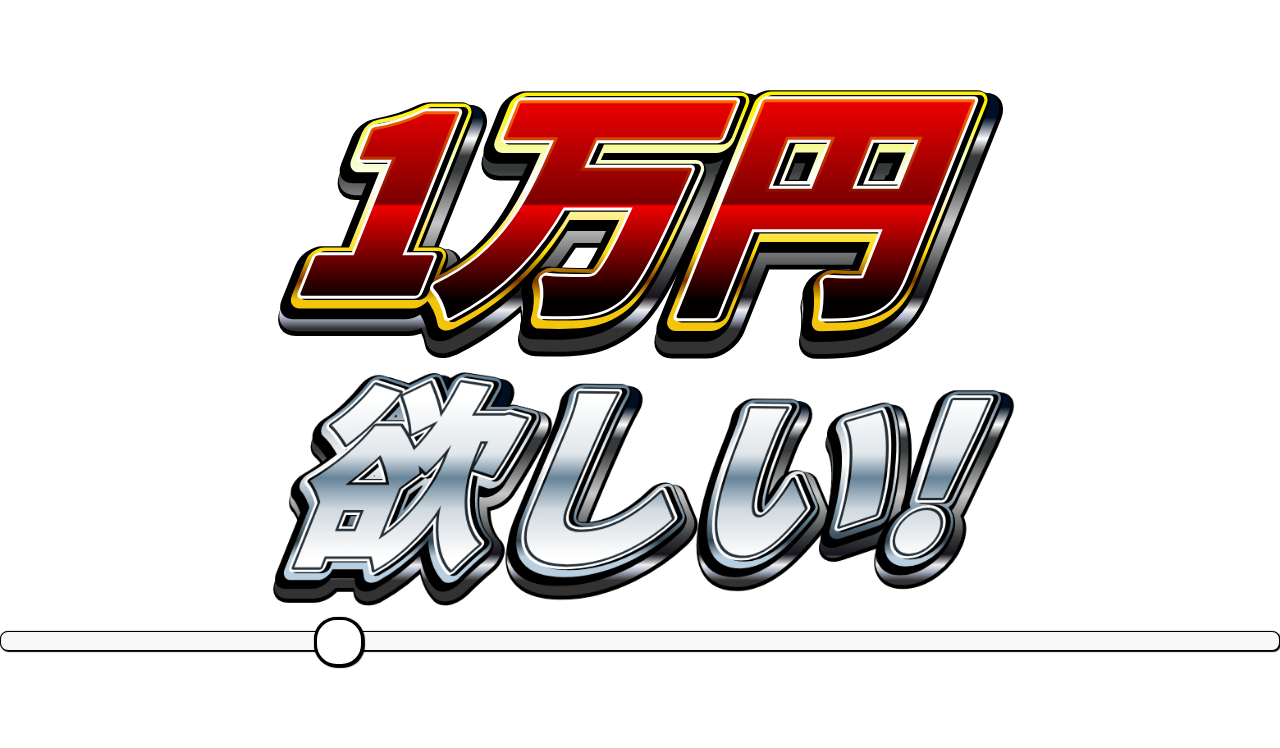
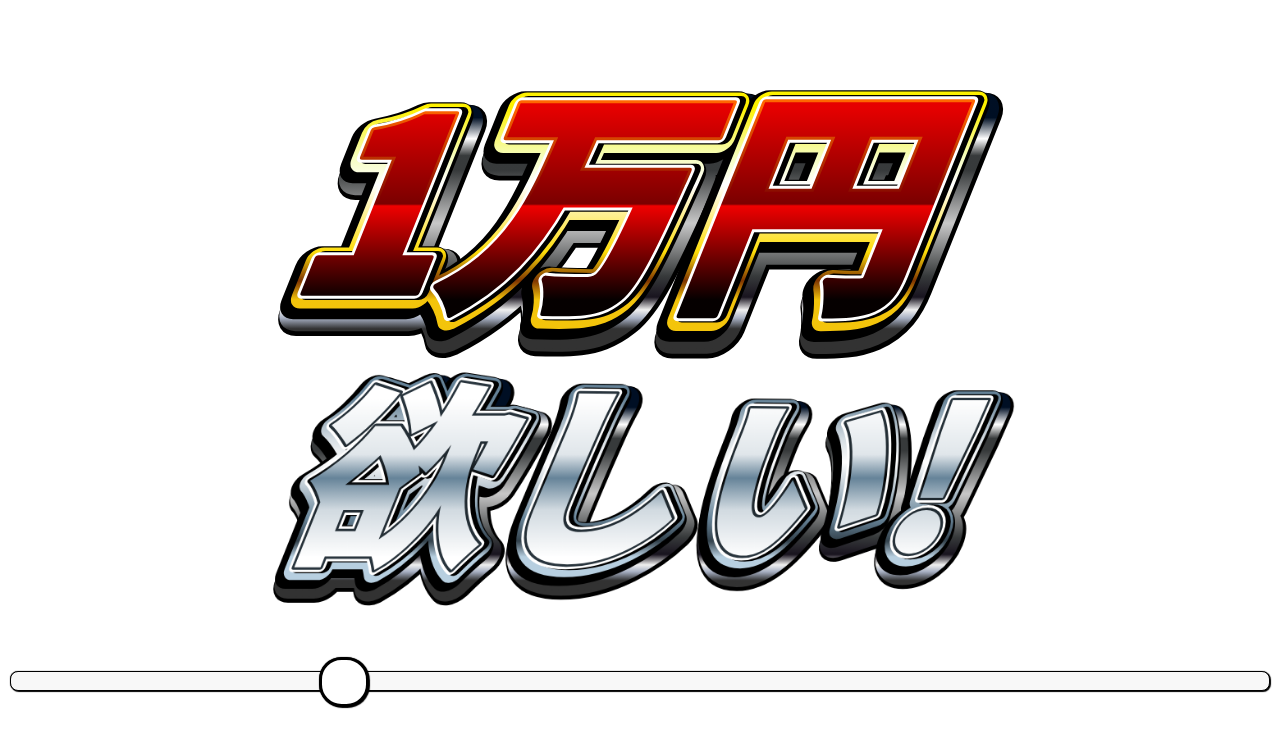
Before and after one commit to miyaoka/5000trillion-slider, a Vue app: page / in a window 1280 px wide. Shown: the top 748 px of the page. Built offline with nearby package versions, Linux system fonts and the light colour scheme.

Commit message:
Add slider container

```diff
--- a/src/components/Main.vue
+++ b/src/components/Main.vue
@@ -26,6 +26,9 @@
       >
       </metal-canvas>
     </div>
+    <div
+      class="slider"
+    >
       <range-slider
         :value="exponent"
         @input.native="updateExponent"
@@ -34,6 +37,7 @@
         :max="expoMax"
         :step="0.00000001"
       ></range-slider>
+    </div>
   </div>
 </template>
 
@@ -181,5 +185,8 @@ export default {
   margin-right: auto;
   display: block;
 }
+.slider {
+  margin: 40px 10px;
+}
 
 </style>
```
Lines whose indentation alone changed are shown as unchanged.
